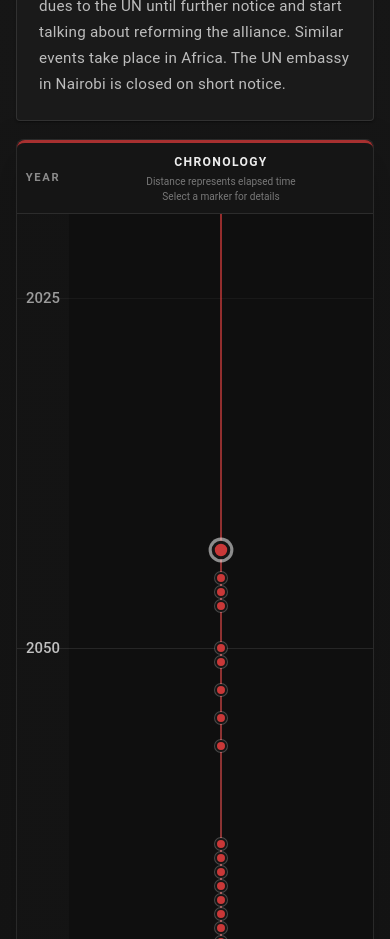
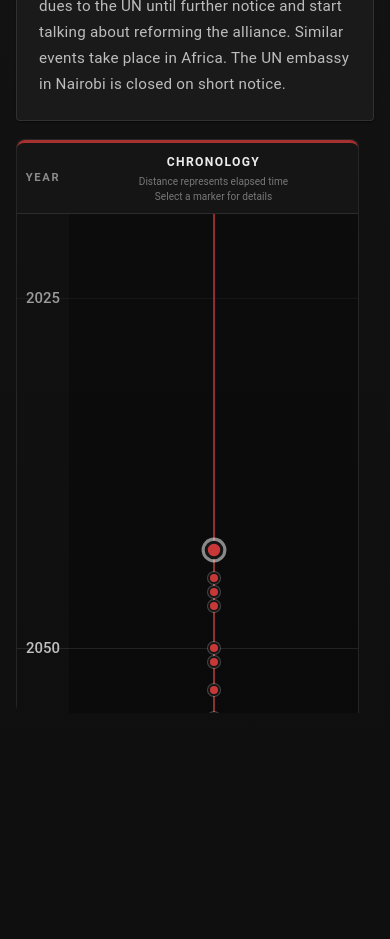
Before and after one commit to ViktorMallagant/Degenesis-Timeline, a Vue app: page / in a window 390 px wide. Shown: the part 1380-2319 px from the top of the page. After the commit the page ends 2157 px from the top, so only its background shows below. Built offline with nearby package versions, Linux system fonts and the light colour scheme.

Commit message:
Make mobile chronology independently scrollable

```diff
--- a/src/components/TimelineTab.vue
+++ b/src/components/TimelineTab.vue
@@ -1018,6 +1018,12 @@ watch(
 
   .timeline-left {
     grid-row: 2;
+    max-height: 68vh;
+    overflow-y: auto;
+    overscroll-behavior-y: contain;
+    -webkit-overflow-scrolling: touch;
+    scrollbar-gutter: stable;
+    border-radius: 8px;
   }
 
   .detail-heading {
```
